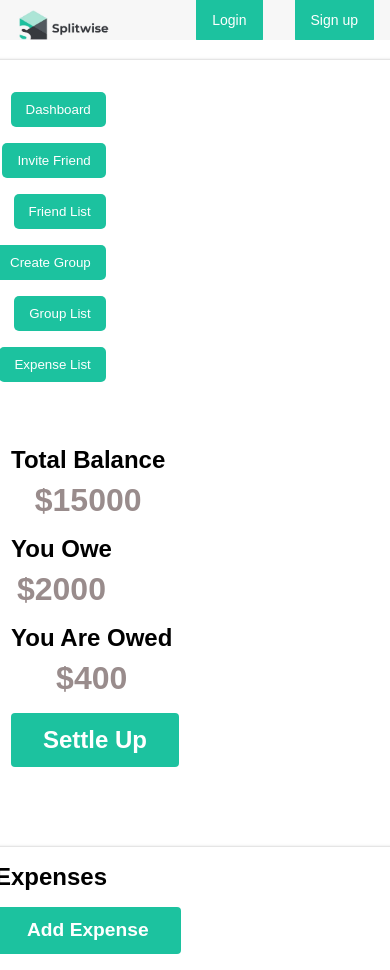
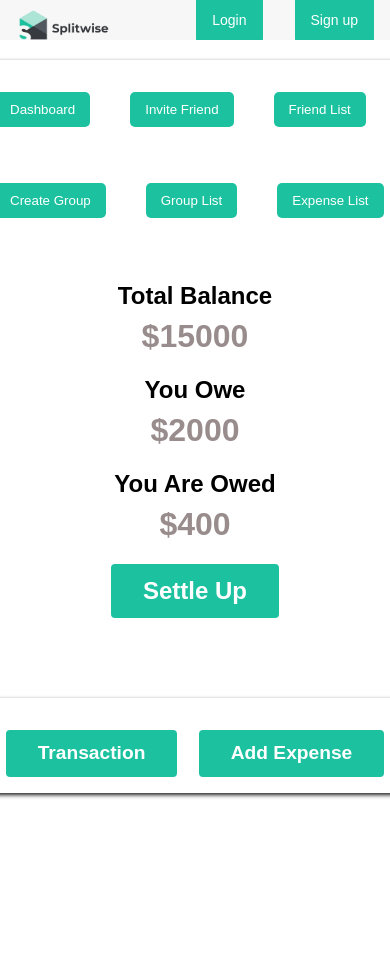
Before and after one commit to HarishChoure/splitwise, an Angular app: page /dashboard in a window 390 px wide. Shown: the top 970 px of the page. After the commit the page ends 844 px from the top, so only its background shows below. Built offline with nearby package versions, Linux system fonts and the light colour scheme.

Commit message:
Replace all color code and font-size variable

```diff
--- a/src/app/dashboard/dashboard.component.html
+++ b/src/app/dashboard/dashboard.component.html
@@ -10,7 +10,6 @@
       </ul>
     </div>
   </div>
-
     <!-- Balance container -->
     <div class="balance-container">
       <div class="balance-item">
@@ -30,7 +29,7 @@
     <!-- Expense container -->
     <div class="expenses-container">
       <div class="expenses-header">
-        <h2>Expenses</h2>
+        <button class="add-expense-button"(click)="navigateTransaction()">Transaction</button>
         <button class="add-expense-button"(click)="navigateExpense()">Add Expense</button>
       </div>
   </div>
--- a/src/app/dashboard/dashboard.component.scss
+++ b/src/app/dashboard/dashboard.component.scss
@@ -1,14 +1,12 @@
 @import '/src/app/layout/color.scss';
-//Dashboard container
-//Dashboard container
 // Font sizes
 $font-size-small: 1.2rem;
 $font-size-medium: 1.5rem;
 $font-size-large: 2rem;
-
+//Dashboard container design
 .dashboard-container {
   font-family: Arial, sans-serif;
-
+//Header container design
   .header-container {
       display: flex;
       justify-content: space-between;
@@ -16,13 +14,7 @@ $font-size-large: 2rem;
       background-color: $white;
       box-shadow: 0 2px 4px $black;
       padding: 1rem;
-
-      .logo-container {
-          img {
-              width: 80px;
-          }
-      }
-
+//Menu container design
       .menu-container {
           ul {
               display: flex;
@@ -42,7 +34,7 @@ $font-size-large: 2rem;
           }
       }
   }
-
+//Button design
   .button-design {
       display: flex;
       justify-content: flex-end;
@@ -64,7 +56,7 @@ $font-size-large: 2rem;
           color: $green;
       }
   }
-
+//Balance container design
   .balance-container {
       display: flex;
       justify-content: space-between;
@@ -95,7 +87,7 @@ $font-size-large: 2rem;
               margin-right: 2rem;
           }
       }
-
+//Settle up button design
       .settle-up-button {
           background-color: $green;
           color: $white;
@@ -105,23 +97,19 @@ $font-size-large: 2rem;
           border-radius: 4px;
           border: none;
           transition: background-color 0.2s ease-in-out;
-
+          cursor: pointer;
           &:hover {
               color:$green;
               background-color: $white;
           }
       }
   }
-
+//Expense container design
   .expenses-container {
       margin-top: 3rem;
       background-color:$white;
       box-shadow: 0 2px 4px $black;
       padding: 2rem;
-
-
-
-
       .expenses-header {
         display: flex;
         justify-content: space-between;
@@ -132,7 +120,7 @@ $font-size-large: 2rem;
           font-weight: bold;
           margin: 0;
         }
-
+//Add expense button design
         .add-expense-button {
           background-color: $green;
           color:$white;
@@ -142,8 +130,9 @@ $font-size-large: 2rem;
           border-radius: 4px;
           border: none;
           transition: background-color 0.2s ease-in-out;
-
+          cursor: pointer;
           &:hover {
+            color:$green;
             background-color: $white;
           }
         }
@@ -151,13 +140,13 @@ $font-size-large: 2rem;
   }
 }
 //Media querry merge
-@media only screen and (max-width: 650px) {
+@media only screen and (max-width: 880px) {
   .dashboard-container {
     .header-container {
       flex-direction: column;
       justify-content: center;
       align-items: flex-start;
-      width:400px;
+      width:600px;
       .logo-container {
         margin-bottom: 1rem;
       }
@@ -165,8 +154,8 @@ $font-size-large: 2rem;
       .menu-container {
         margin-top: 1rem;
         ul {
-          flex-direction: column;
-
+          flex-wrap: wrap;
+          gap :40px;
           li {
             margin-right: 0;
             margin-bottom: 1rem;
@@ -176,9 +165,9 @@ $font-size-large: 2rem;
     }
 
     .balance-container {
-      flex-direction: column;
-      justify-content: center;
-      align-items: flex-start;
+      flex-wrap: wrap;
+      gap:5px;
+
 
       .balance-item {
         margin-bottom: 1rem;
@@ -195,8 +184,7 @@ $font-size-large: 2rem;
       padding: 1rem;
 
       .expenses-header {
-        flex-direction: column;
-        align-items: flex-start;
+        justify-content: space-around;
 
         .add-expense-button {
           margin-top: 1rem;
@@ -205,3 +193,58 @@ $font-size-large: 2rem;
     }
   }
 }
+//Media querry merge
+@media only screen and (max-width: 700px) {
+  .dashboard-container {
+    .header-container {
+      flex-direction: column;
+      justify-content: center;
+      align-items: flex-start;
+      width:400px;
+      .logo-container {
+        margin-bottom: 1rem;
+      }
+
+      .menu-container {
+        margin-top: 1rem;
+        ul {
+          flex-wrap: wrap;
+          gap :40px;
+          li {
+            margin-right: 0;
+            margin-bottom: 1rem;
+          }
+        }
+      }
+    }
+
+    .balance-container {
+     flex-direction: column;
+     justify-content: center;
+     align-items: center;
+
+
+      .balance-item {
+        margin-bottom: 1rem;
+
+        &:not(:last-child) {
+          border-right: none;
+          padding-right: 0;
+          margin-right: 0;
+        }
+      }
+    }
+
+    .expenses-container {
+      padding: 1rem;
+
+      .expenses-header {
+        justify-content: space-around;
+
+        .add-expense-button {
+          margin-top: 1rem;
+        }
+      }
+    }
+  }
+}
--- a/src/app/dashboard/dashboard.component.ts
+++ b/src/app/dashboard/dashboard.component.ts
@@ -1,3 +1,4 @@
+
 import { Component } from '@angular/core';
 import { Router } from '@angular/router';
 
@@ -59,4 +60,8 @@ export class DashboardComponent {
   navigate(route: string) {
     this.router.navigateByUrl(route);
   }
+  //Navigate to transaction page
+  navigateTransaction(){
+    this.router.navigateByUrl('transaction');
+  }
 }
--- a/src/app/expense/add-edit-expense/add-edit-expense.component.html
+++ b/src/app/expense/add-edit-expense/add-edit-expense.component.html
@@ -1,6 +1,6 @@
 <div class ="expense-form-container">
   <!-- Expense form container -->
-  <h2>Expense Form </h2>
+  <h2>{{formHeading}}</h2>
 <form [formGroup]="expenseForm"  (ngSubmit)="navigateDashboard()">
   <!-- Expense name container -->
   <div class="form-group">
--- a/src/app/expense/add-edit-expense/add-edit-expense.component.ts
+++ b/src/app/expense/add-edit-expense/add-edit-expense.component.ts
@@ -1,6 +1,8 @@
 import { Component } from '@angular/core';
 import { FormBuilder,FormGroup,Validators } from '@angular/forms';
-import { Router } from '@angular/router';
+import { Router ,ActivatedRoute, NavigationEnd } from '@angular/router';
+import { filter } from 'rxjs';
+
 @Component({
   selector: 'app-add-edit-expense',
   templateUrl: './add-edit-expense.component.html',
@@ -12,7 +14,9 @@ export class AddEditExpenseComponent {
   //Dummy participants
   participants = ['Alice', 'Bob', 'Charlie', 'David'];
 
-constructor(private formBuilder: FormBuilder,private router : Router) { }
+constructor(private formBuilder: FormBuilder,private router : Router,private rout:ActivatedRoute) { }
+currentUrl !: string;
+formHeading !: string ;
 
 ngOnInit(): void {
 this.expenseForm = this.formBuilder.group({
@@ -26,8 +30,20 @@ paidBy: [this.participants[0]],
 participants: [[this.participants[0]]],
 split: ['amount']
 });
+//Router event
+this.router.events
+    .pipe(filter((e): e is NavigationEnd => e instanceof NavigationEnd))
+    .subscribe((event: NavigationEnd) => {
+          this.currentUrl = event.url;
+          if(this.currentUrl == '/expense/expense-add'){
+            this.formHeading = 'Add Expense';
+          }
+          else{
+            this.formHeading = 'Edit Expense';
+          }
+  });
 }
-
+// Currencies container
 currencies = [
   { value: 'USD', label: 'US Dollar' },
   { value: 'EUR', label: 'Euro' },
--- a/src/app/expense/expense-list/expense-list.component.html
+++ b/src/app/expense/expense-list/expense-list.component.html
@@ -1,20 +1,19 @@
-<!-- Table container for expense list -->
 <h2>Expense List</h2>
 <table>
   <thead>
-        <!-- Table heading -->
     <tr>
       <th>Name</th>
       <th>Who Paid?</th>
       <th>You Lent/Borrow</th>
+      <th>Edit Expense</th>
     </tr>
   </thead>
-    <!-- Table body data -->
   <tbody>
-      <tr *ngFor="let expense of expenses">
+    <tr *ngFor="let expense of expenses; let i = index">
       <td>{{ expense.name }}</td>
       <td>{{ expense.paidBy }}</td>
       <td>{{ expense.lentOrBorrowed }}</td>
+      <td><button (click)="editExpense()"><i class="fa-solid fa-pen-to-square"></i></button></td>
     </tr>
   </tbody>
 </table>
--- a/src/app/expense/expense-list/expense-list.component.ts
+++ b/src/app/expense/expense-list/expense-list.component.ts
@@ -1,4 +1,5 @@
 import { Component } from '@angular/core';
+import { Router } from '@angular/router';
 
 @Component({
   selector: 'app-expense-list',
@@ -6,6 +7,7 @@ import { Component } from '@angular/core';
   styleUrls: ['./expense-list.component.scss']
 })
 export class ExpenseListComponent {
+  constructor(private router :Router){}
 //Demo data for the lsit it can be deleted during time of implementation
   expenses = [
     { name: 'Dinner with friends', paidBy: 'John', lentOrBorrowed: 'Borrowed' },
@@ -14,5 +16,7 @@ export class ExpenseListComponent {
     { name: 'Gasoline', paidBy: 'Jane', lentOrBorrowed: 'Lent' },
     { name: 'Gift for coworker', paidBy: 'Mark', lentOrBorrowed: 'Borrowed' },
   ];
-
+  editExpense(){
+    this.router.navigateByUrl('expense/expense-edit')
+  }
 }
```
Lines whose indentation alone changed are shown as unchanged.
